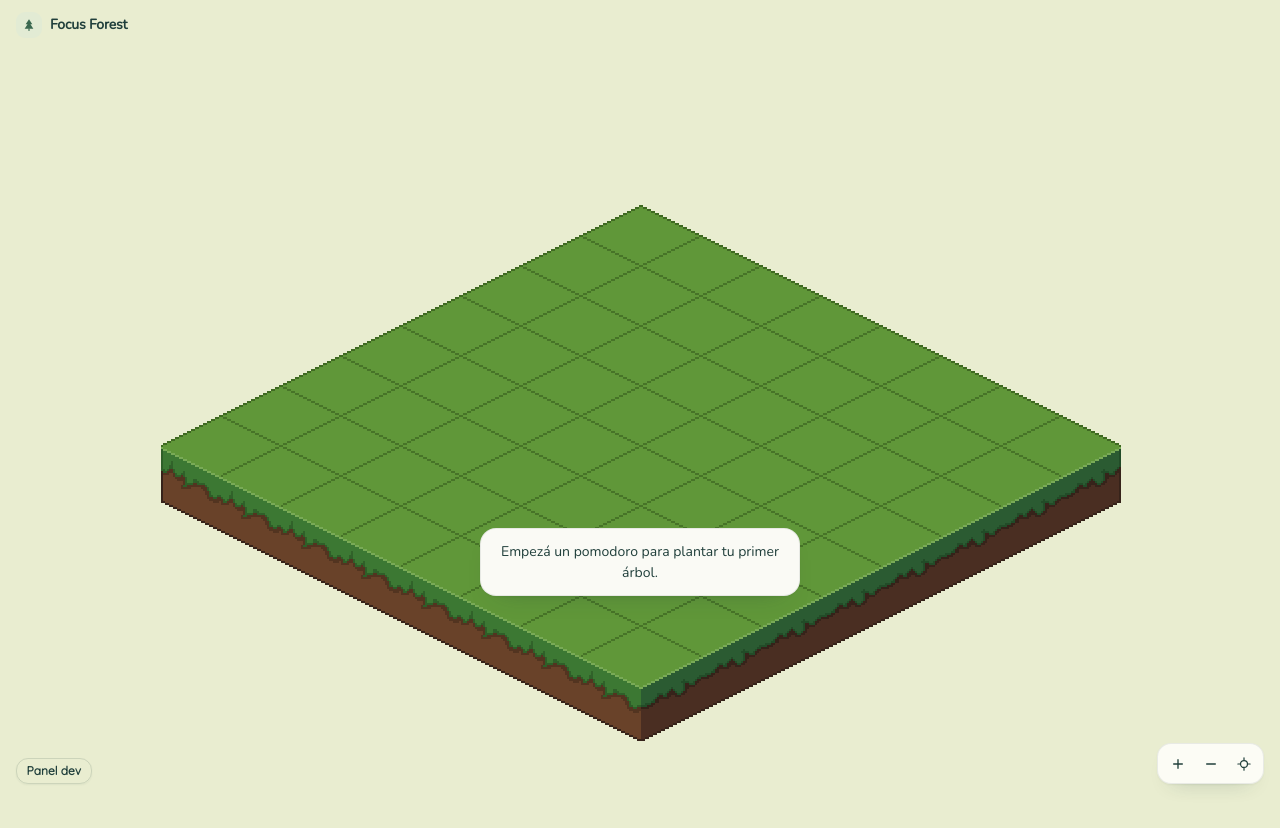
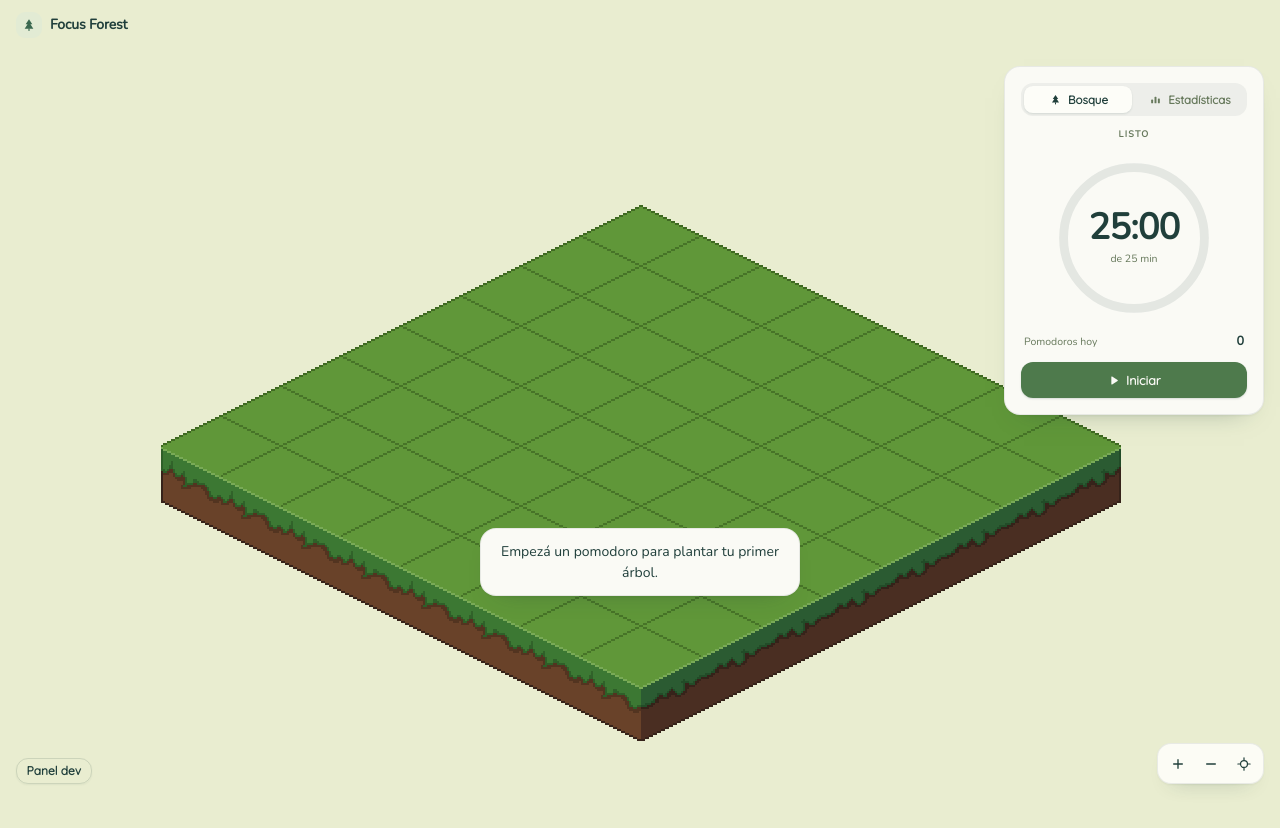
Before and after one commit to axelv29/focus-forest, a React (Vite) app: page / in a window 1280 px wide. Shown: the top 828 px of the page. Before the commit the page ends 800 px from the top, so only its background shows below. Built offline with nearby package versions, Linux system fonts and the light colour scheme.

Commit message:
fix: overlay del timer a partir de 768px para escritorio

```diff
--- a/src/App.tsx
+++ b/src/App.tsx
@@ -56,7 +56,7 @@ function App() {
 
       <StorageNotice />
 
-      <main className="max-[1399px]:h-[calc(100vh-3.5rem)] max-[1399px]:overflow-x-hidden max-[1399px]:overflow-y-auto pb-8 min-[1400px]:pb-0">
+      <main className="max-[767px]:h-[calc(100vh-3.5rem)] max-[767px]:overflow-x-hidden max-[767px]:overflow-y-auto pb-8 min-[768px]:pb-0">
         {view === 'garden' || inSession ? (
           <div className="relative w-full">
             <div className="relative mx-auto w-full max-w-[1024px]">
@@ -64,12 +64,12 @@ function App() {
             </div>
 
             {active?.kind === 'focus' && (
-              <div className="relative z-10 mx-auto mt-4 w-full max-w-sm px-4 min-[1400px]:absolute min-[1400px]:left-4 min-[1400px]:top-4 min-[1400px]:mt-0 min-[1400px]:w-[clamp(200px,15vw,300px)] min-[1400px]:px-0">
+              <div className="relative z-10 mx-auto mt-4 w-full max-w-sm px-4 min-[768px]:absolute min-[768px]:left-4 min-[768px]:top-4 min-[768px]:mt-0 min-[768px]:w-[clamp(200px,15vw,300px)] min-[768px]:px-0">
                 <SessionCard now={now} />
               </div>
             )}
 
-            <div className="relative z-10 mx-auto mt-4 w-full max-w-md px-4 min-[1400px]:absolute min-[1400px]:right-4 min-[1400px]:top-4 min-[1400px]:mt-0 min-[1400px]:w-[clamp(260px,20vw,420px)] min-[1400px]:px-0">
+            <div className="relative z-10 mx-auto mt-4 w-full max-w-md px-4 min-[768px]:absolute min-[768px]:right-4 min-[768px]:top-4 min-[768px]:mt-0 min-[768px]:w-[clamp(260px,20vw,420px)] min-[768px]:px-0">
               <TimerPanel
                 now={now}
                 view={view}
```
Also changed, not shown: public/favicon.png, 2 other files (tests, documents, lock files or other folders).
